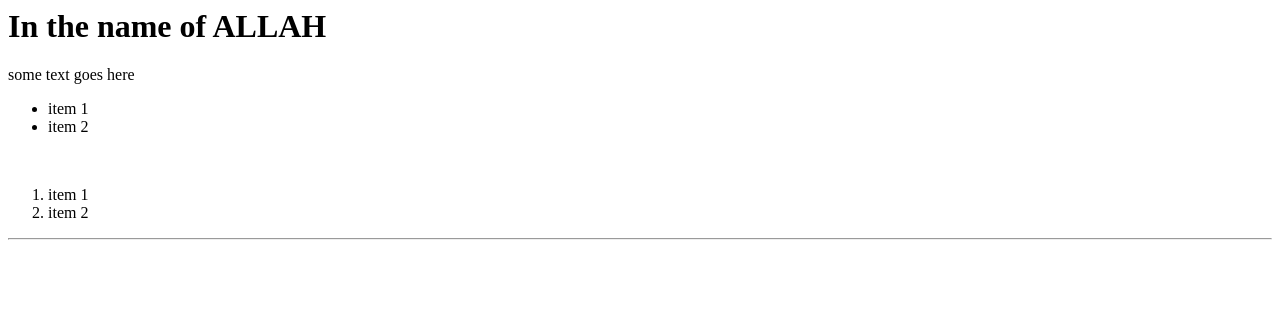
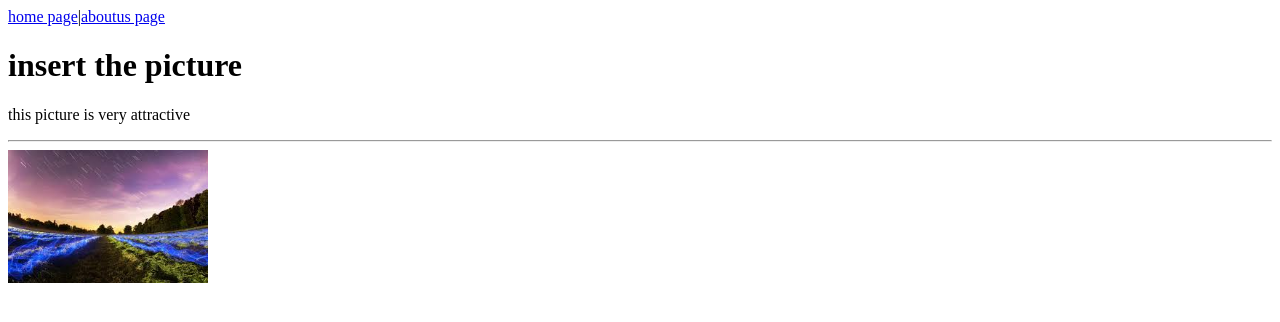
Before and after one commit to 2502134-lang/first-lab-areeba, a plain HTML site: page index.html in a window 1280 px wide. Drawn offline with Linux system fonts and the light colour scheme.

Commit message:
Add files via upload
this is my about us and index page with images.

```diff
--- a/index.html
+++ b/index.html
@@ -1,20 +1,15 @@
 <html>
 <head>
+
     <title>First page | areeba</title>
 </head>
 <body>
-  <h1>In the name of ALLAH</h1>
-  <P>some text goes here</P>
-  <ul>
-    <li>item 1</li>
-    <li>item 2</li>
-  </ul>
-  <br/>
-  <ol>
-    <li>item 1</li>
-    <li>item 2</li>
-  </ol>
+    <a href="index.html">home page</a>|<a href="about.html">aboutus page</a>
+
+  <h1>insert the picture</h1>
+  <P>this picture is very attractive</P>
   <hr/>
+  <img src="images.jpeg" width="200px">
 
 </body>
 </html>
```
Also changed, not shown: aboutus.html (added, +11 -0 lines), image 2.jpeg (added), images.jpeg (added).
